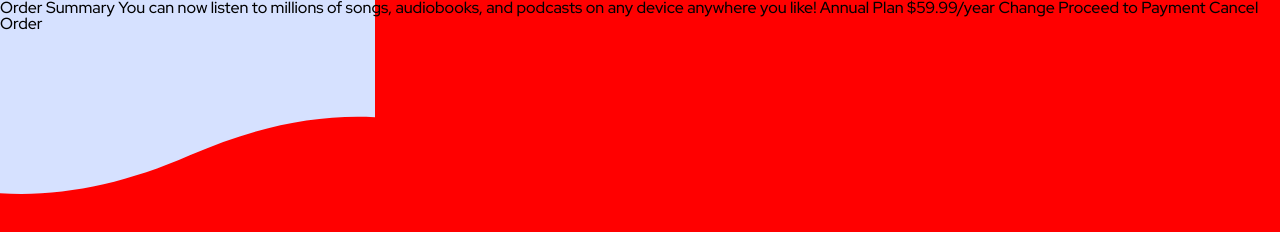
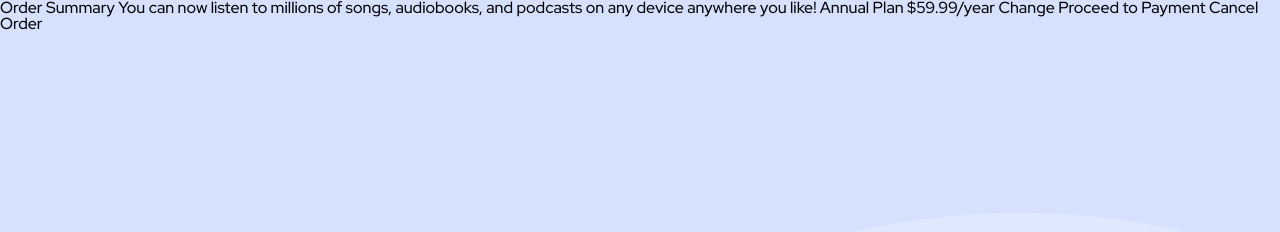
Before and after one commit to maquinde/order-summary-component, a plain HTML site: page index.html in a window 1280 px wide. Drawn offline with Linux system fonts and the light colour scheme.

Commit message:
changed background image for desktop version

```diff
--- a/css/app.css
+++ b/css/app.css
@@ -32,6 +32,8 @@ body {
 /* MEDIA QUERIES */
 @media (min-width: 376px) {
     body {
-        background-color: red;
+        background: url(/images/pattern-background-desktop.svg) no-repeat;
+        background-color: #E0E8FF;
+        background-position: center top -50px;
     }
 }
```
